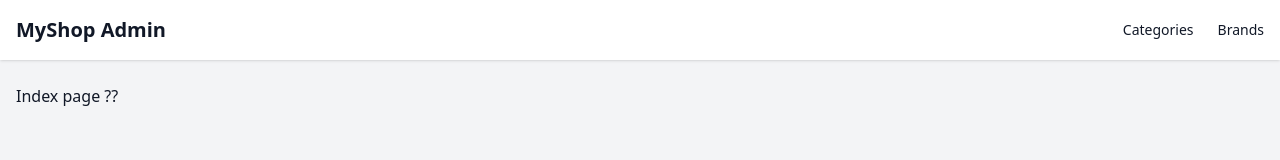
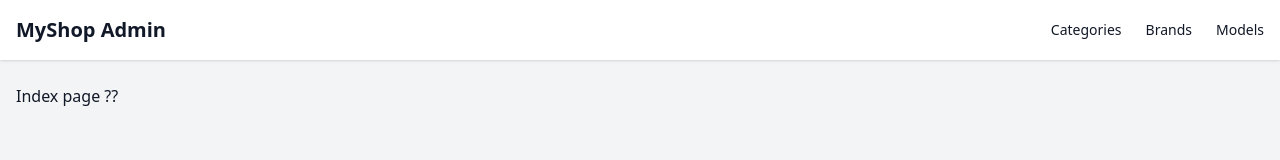
Before and after one commit to Dronife/blizy-homework, a Nuxt app in the folder frontend/: page / in a window 1280 px wide. Shown: the top 160 px of the page. Built offline with nearby package versions, Linux system fonts and the light colour scheme; no server answers.

Commit message:
main: Add frontend for models

```diff
--- /dev/null
+++ b/frontend/components/ModelsTable.vue
@@ -0,0 +1,75 @@
+<template>
+  <div class="bg-white rounded-xl shadow p-4">
+    <!-- header / search -->
+    <div class="flex flex-col sm:flex-row sm:items-center sm:justify-between gap-4 mb-4">
+      <h2 class="text-lg font-semibold">All models</h2>
+      <input
+          v-model="internalSearch"
+          placeholder="Search by model name…"
+          class="border border-gray-300 rounded-md px-3 py-2 w-full sm:w-72 focus:outline-none focus:ring focus:border-blue-500"
+      />
+    </div>
+
+    <!-- table -->
+    <div class="overflow-x-auto">
+      <table class="min-w-full text-sm text-left">
+        <thead class="border-b bg-gray-50 text-xs uppercase tracking-wide text-gray-600">
+        <tr>
+          <th class="px-3 py-2 cursor-pointer select-none" @click="toggleSort">
+            Model <span>{{ orderAsc ? '↑' : '↓' }}</span>
+          </th>
+          <th class="px-3 py-2">Category</th>
+          <th class="px-3 py-2">Brand</th>
+        </tr>
+        </thead>
+        <tbody>
+        <tr v-for="m in items" :key="m.id" class="border-b hover:bg-gray-50">
+          <td class="px-3 py-2 whitespace-nowrap">{{ m.name }}</td>
+          <td class="px-3 py-2 capitalize">{{ m.category.name }}</td>
+          <td class="px-3 py-2 capitalize">{{ m.category.brand.name }}</td>
+        </tr>
+        <tr v-if="items.length === 0">
+          <td colspan="3" class="px-3 py-4 text-center text-gray-500">No results</td>
+        </tr>
+        </tbody>
+      </table>
+    </div>
+
+    <!-- pagination -->
+    <div class="flex justify-between items-center mt-4">
+      <button @click="$emit('page-prev')" :disabled="page===1" class="px-3 py-1 rounded border text-sm disabled:opacity-40">Prev</button>
+      <span class="text-sm">Page {{ page }} / {{ totalPages }}</span>
+      <button @click="$emit('page-next')" :disabled="page===totalPages" class="px-3 py-1 rounded border text-sm disabled:opacity-40">Next</button>
+    </div>
+  </div>
+</template>
+
+<script setup lang="ts">
+import { ref, watch } from 'vue'
+
+type ModelItem = {
+  id: number
+  name: string
+  category: { name: string; brand: { name: string } }
+}
+
+const props = defineProps<{ items: ModelItem[]; page: number; totalPages: number; orderAsc: boolean }>()
+
+// Local input field → debounce → emit to parent
+const internalSearch = ref('')
+watch(internalSearch, (v) => {
+  clearTimeout((internalSearch as any)._t)
+  ;(internalSearch as any)._t = setTimeout(() => {
+    emit('update:search', v.trim())
+  }, 400)
+})
+
+const emit = defineEmits<{
+  (e: 'update:search', val: string): void
+  (e: 'toggle-order'): void
+  (e: 'page-prev'): void
+  (e: 'page-next'): void
+}>()
+
+function toggleSort () { emit('toggle-order') }
+</script>
--- /dev/null
+++ b/frontend/composables/config.ts
@@ -0,0 +1 @@
+export var ITEMS_PER_PAGE = 10
--- /dev/null
+++ b/frontend/composables/useModels.ts
@@ -0,0 +1,37 @@
+import {computed} from 'vue'
+import type {Ref} from 'vue'
+import {useFetch, useRuntimeConfig} from '#imports'
+import {ITEMS_PER_PAGE} from "./config";
+
+/**
+ * Reactive, server‑side filtered list of models.
+ * @param search   reactive search term (ipartial on Model.name)
+ * @param orderAsc reactive sort order for name (true → asc / false → desc)
+ * @param page     reactive page (1‑based)
+ */
+export function useModels(
+    search: Ref<string>,
+    orderAsc: Ref<boolean>,
+    page: Ref<number>
+) {
+    const {public: {apiBase = 'http://localhost:8000/api'}} = useRuntimeConfig()
+
+    /* build URL whenever params change */
+    const url = computed(() => {
+        const qs = new URLSearchParams()
+        if (search.value.trim()) qs.append('name', search.value.trim())
+        qs.append('order[name]', orderAsc.value ? 'asc' : 'desc')
+        qs.append('page', String(page.value))
+        qs.append('itemsPerPage', String(ITEMS_PER_PAGE))
+        return `${apiBase}/models?${qs.toString()}`
+    })
+
+    // useFetch re‑fires automatically when url.value changes
+    const {data, pending, error} = useFetch(url)
+
+    const models = computed(() => data.value?.member ?? [])
+    const totalItems = computed(() => data.value?.totalItems ?? 0)
+    const totalPages = computed(() => Math.max(1, Math.ceil(totalItems.value / ITEMS_PER_PAGE)))
+
+    return {models, totalPages, pending, error}
+}
--- a/frontend/layouts/default.vue
+++ b/frontend/layouts/default.vue
@@ -7,6 +7,7 @@
         <nav class="flex gap-6 text-sm font-medium">
           <NuxtLink to="/categories" active-class="text-blue-600" class="hover:text-blue-600">Categories</NuxtLink>
           <NuxtLink to="/brands" active-class="text-blue-600" class="hover:text-blue-600">Brands</NuxtLink>
+          <NuxtLink to="/models" active-class="text-blue-600" class="hover:text-blue-600">Models</NuxtLink>
           <!-- add more links here later -->
         </nav>
       </div>
--- /dev/null
+++ b/frontend/pages/models.vue
@@ -0,0 +1,38 @@
+<script setup lang="ts">
+import { ref } from 'vue'
+import ModelsTable from '~/components/ModelsTable.vue'
+import { useModels } from '~/composables/useModels'
+
+// reactive controls
+const search   = ref('')
+const orderAsc = ref(true)
+const page     = ref(1)
+
+const { models, totalPages, pending, error } = useModels(search, orderAsc, page)
+
+function toggleOrder() {
+  orderAsc.value = !orderAsc.value
+  page.value = 1
+}
+function prev() { if (page.value > 1) page.value-- }
+function next() { if (page.value < totalPages.value) page.value++ }
+</script>
+
+<template>
+  <ModelsTable
+      v-if="!pending && !error"
+      :items="models"
+      :page="page"
+      :total-pages="totalPages"
+      :order-asc="orderAsc"
+      @update:search="val => { search = val; page = 1 }"
+      @toggle-order="toggleOrder"
+      @page-prev="prev"
+      @page-next="next"
+  />
+
+  <div v-else class="p-6 text-center">
+    <span v-if="pending">Loading…</span>
+    <span v-else class="text-red-600">{{ error.message }}</span>
+  </div>
+</template>
```
Also changed, not shown: 1 other file (tests, documents, lock files or other folders).
